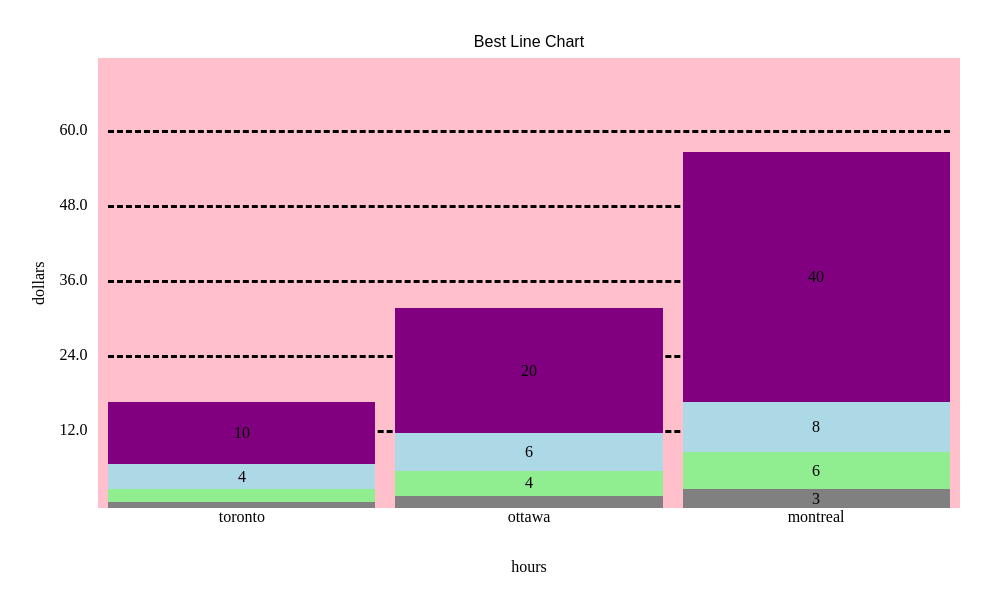
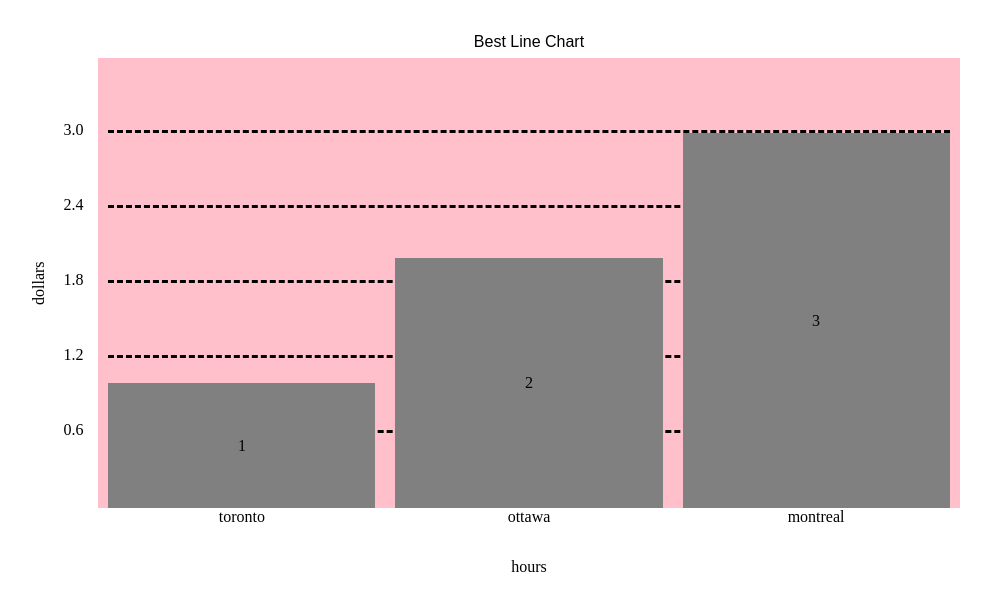
Before and after one commit to nikitasheremet/stretchBarChart, a plain HTML site: page index.html in a window 1280 px wide. Shown: the whole page, without its empty margins (136-1127 px from the left). Drawn offline with Linux system fonts and the light colour scheme.

Commit message:
changed the way data in inputed into api, if normal bar chart, data does not have to be inputed as a nested array

```diff
--- a/chartJs.js
+++ b/chartJs.js
@@ -19,19 +19,26 @@
   for (let property in options) {
       dOpt[property] = options[property];
   }
+  let arrayLen;
+  let lenData
+  let dataMax;
   //alert(data);
-  let arrayLen = data.length;
-  if (dOpt.type === "bar" && arrayLen > 1) {
-    alert("Please specify correct barchart type under options");
-  }
 
-  let lenData = data[0].length;
-  alert("lenData is:" + lenData);
-  alert("arrayLen is: " + arrayLen);
-  let dataMax;
+  let dataConv = [];
+  dataConv.push(data);
 
-  if (dOpt.type === "stacked") {
+  if (dataConv.length === 1) {
+    arrayLen = dataConv.length;
+    lenData = data.length;
+    dataMax = Math.max(...data);
+    data = dataConv;
+  } else {
+    arrayLen = data.length;
+    lenData = data[0].length;
+    dataConv = data;
+
     let maxArray = [];
+
     for (i = 0; i < lenData; i++) {
       let number = 0;
       for (a = 0; a < arrayLen; a++) {
@@ -39,12 +46,13 @@
       }
       maxArray.push(number);
     }
-    //alert(maxArray);
+    alert("maxArray is: " + maxArray);
     dataMax = Math.max(...maxArray);
-  } else {
-  dataMax = Math.max(...data[0]);
   }
-  //alert("max is: " + dataMax);
+
+  alert("lenData is:" + lenData);
+  alert("arrayLen is: " + arrayLen);
+  alert("max is: " + dataMax);
 
   let openDiv = "<div class = ";
   let closeDiv = "</div>";
@@ -61,7 +69,7 @@
     case dataMax > 0:
       roundTop = Math.ceil(dataMax);
   }
-  //alert("round top: " + roundTop);
+  alert("round top: " + roundTop);
 
   //functiion creates 6 divs within parent div matching 'elem' in order to organize titles and graphing area
   $(elem).append(function defineGraphArea(){
@@ -270,9 +278,6 @@
 
   createVisual();
 
-  $(".lable").css({
-    "margin-block-start" : "unset"
-  })
 
 
 
--- a/index.html
+++ b/index.html
@@ -17,7 +17,7 @@
   <!--Script to call drawBarChart() function and build graph-->
   <script>
 
-    var data = [[1,2,3],[2,4,6],[4,6,8],[10,20,40]];
+    var data = [1,2,3];
     var elem = "#drawChart";
     var options = {title: "Best Line Chart", xAxisTitle: "hours", yAxisTitle: "dollars"};
 
```
